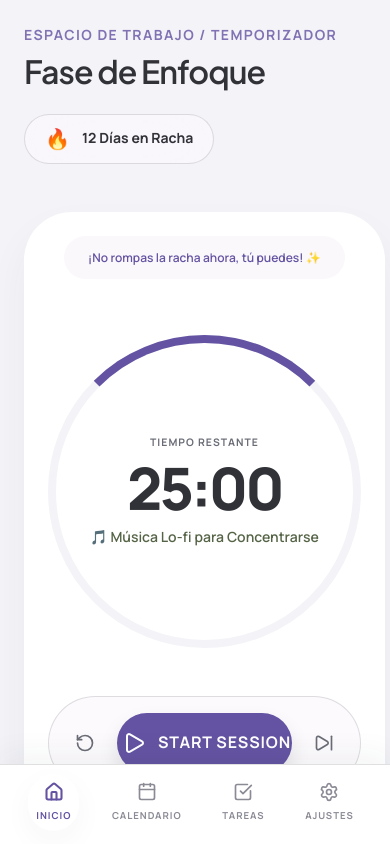
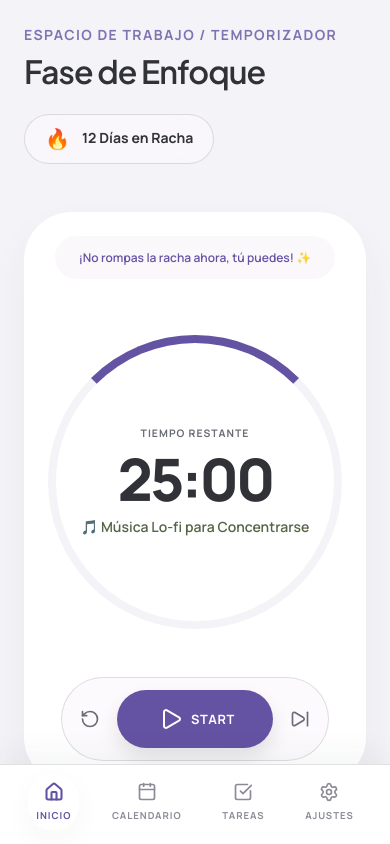
Before and after one commit to andres-pi/ai-pomodoro-planner, a Next.js app: page / in a window 390 px wide. Shown: the top 844 px of the page. Built offline with nearby package versions, Linux system fonts and the light colour scheme; no server answers.

Commit message:
fix(mobile): home ui aspect ratio

```diff
--- a/src/app/globals.css
+++ b/src/app/globals.css
@@ -71,6 +71,11 @@
   box-sizing: border-box;
   padding: 0;
   margin: 0;
+}
+
+html, body {
+  overflow-x: hidden;
+  max-width: 100vw;
 }
 
 body {
@@ -168,6 +173,11 @@ input[type=number] {
   grid-template-columns: 1fr 1fr;
 }
 
+.responsive-grid > div, .responsive-grid-equal > div {
+  min-width: 0;
+  min-height: 0;
+}
+
 /* MOBILE AND TABLET SCREENS (< 1024px) */
 @media (max-width: 1024px) {
   .responsive-grid, .responsive-grid-equal {
@@ -191,6 +201,8 @@ input[type=number] {
     border-radius: 0;
     margin: 0;
     padding-bottom: 120px !important; /* Make room for bottom nav */
+    width: 100%;
+    max-width: 100vw;
   }
 
   /* Bottom Navigation Overrides */
--- a/src/app/tasks/page.tsx
+++ b/src/app/tasks/page.tsx
@@ -112,10 +112,10 @@ export default function TasksPage() {
                         </button>
                      </div>
 
-                     <div style={{ display: 'flex', alignItems: 'center', justifyContent: 'space-between', padding: '0 0.5rem' }}>
+                     <div style={{ display: 'flex', alignItems: 'center', justifyContent: 'space-between', padding: '0 0.5rem', flexWrap: 'wrap', gap: '1rem' }}>
 
                         {/* Category Pills */}
-                        <div style={{ display: 'flex', gap: '0.5rem' }}>
+                        <div style={{ display: 'flex', gap: '0.5rem', flexWrap: 'wrap' }}>
                            {['focus', 'wellness', 'admin'].map((cat) => (
                               <button key={cat} onClick={() => setSelectedCategory(cat)} style={{
                                  padding: '0.4rem 1rem',
--- a/src/components/Timer.tsx
+++ b/src/components/Timer.tsx
@@ -52,12 +52,16 @@ export default function Timer() {
       padding: '3rem 2rem',
       display: 'flex',
       flexDirection: 'column',
-      alignItems: 'center',
+      alignItems: 'stretch',
+      width: '100%',
+      minWidth: 0,
+      minHeight: 0,
       position: 'relative'
     }}>
 
       {/* Decorative prompt on top */}
       <div style={{
+        alignSelf: 'center',
         backgroundColor: 'var(--color-background)',
         padding: '0.75rem 1.5rem',
         borderRadius: 'var(--radius-full)',
@@ -73,10 +77,17 @@ export default function Timer() {
       {/* Visual Clock Outline */}
       <div style={{
         position: 'relative',
-        width: '100%', maxWidth: '320px', aspectRatio: '1 / 1',
-        borderRadius: 'var(--radius-full)',
-        display: 'flex', alignItems: 'center', justifyContent: 'center',
-        margin: '1.5rem 0 3rem 0'
+        alignSelf: 'center',
+        width: '100%',
+        maxWidth: '320px',
+        aspectRatio: '1 / 1',
+        minWidth: 0,
+        minHeight: 0,
+        margin: '1.5rem 0 3rem 0',
+        display: 'flex',
+        alignItems: 'center',
+        justifyContent: 'center',
+        borderRadius: 'var(--radius-full)'
       }}>
 
         <div style={{
@@ -97,12 +108,15 @@ export default function Timer() {
           transition: 'all 1s linear'
         }}></div>
 
-        <div style={{ zIndex: 10, display: 'flex', flexDirection: 'column', alignItems: 'center' }}>
+        <div style={{
+          position: 'absolute', inset: '0px', zIndex: 10,
+          display: 'flex', flexDirection: 'column', alignItems: 'center', justifyContent: 'center', textAlign: 'center', padding: '0 1rem'
+        }}>
           <span className="text-label-disciplined" style={{ marginBottom: '0.5rem', color: '#6A6C76', fontSize: '0.65rem' }}>{t("TIMER_TIME_REMAINING")}</span>
           <span style={{ fontSize: 'clamp(3.5rem, 15vw, 5.5rem)', fontWeight: 800, letterSpacing: '-0.05em', color: 'var(--color-on-surface)', lineHeight: 1 }}>
             {formatTime(timeLeft)}
           </span>
-          <div style={{ marginTop: '0.5rem', display: 'flex', alignItems: 'center', gap: '0.5rem', color: 'var(--color-secondary)', fontWeight: 600, fontSize: '0.875rem' }}>
+          <div style={{ marginTop: '0.5rem', display: 'flex', alignItems: 'center', justifyContent: 'center', gap: '0.5rem', color: 'var(--color-secondary)', fontWeight: 600, fontSize: '0.875rem', flexWrap: 'wrap' }}>
             🎵 {t("TIMER_MUSIC_LOFI")}
           </div>
         </div>
@@ -110,8 +124,11 @@ export default function Timer() {
 
       {/* Controls Container using Glassmorphism pill embedded */}
       <div className="glass" style={{
-        display: 'flex', alignItems: 'center', gap: 'clamp(0.5rem, 3vw, 1.5rem)',
-        padding: '1rem clamp(1rem, 4vw, 2rem)', borderRadius: 'var(--radius-full)'
+        alignSelf: 'center',
+        display: 'flex', alignItems: 'center', gap: 'clamp(0.25rem, 2vw, 1rem)',
+        padding: '0.75rem clamp(0.5rem, 2vw, 1rem)', borderRadius: 'var(--radius-full)',
+        maxWidth: '100%',
+        minWidth: 0
       }}>
         <button
           onClick={() => {
@@ -120,7 +137,7 @@ export default function Timer() {
             if (phase === 'LONG_BREAK') baseTime = longBreakDuration;
             updateSettings({ timeLeft: baseTime });
           }}
-          style={{ width: '40px', height: '40px', borderRadius: '50%', display: 'flex', alignItems: 'center', justifyContent: 'center', color: '#6A6C76' }}
+          style={{ width: 'clamp(32px, 10vw, 40px)', height: 'clamp(32px, 10vw, 40px)', borderRadius: '50%', display: 'flex', alignItems: 'center', justifyContent: 'center', color: '#6A6C76', flexShrink: 0 }}
         >
           <RotateCcw size={20} />
         </button>
@@ -128,22 +145,23 @@ export default function Timer() {
         <button
           onClick={toggleTimer}
           style={{
-            width: 'clamp(140px, 45vw, 200px)', height: '60px', borderRadius: 'var(--radius-full)',
+            width: 'clamp(120px, 40vw, 200px)', height: 'clamp(50px, 15vw, 60px)', borderRadius: 'var(--radius-full)',
             backgroundColor: getPhaseColor(), color: 'white',
-            display: 'flex', alignItems: 'center', justifyContent: 'center', gap: '0.75rem',
+            display: 'flex', alignItems: 'center', justifyContent: 'center', gap: '0.5rem',
             boxShadow: '0 10px 20px rgba(0,0,0,0.1)',
-            transition: 'background-color 0.5s ease, transform 0.2s ease'
+            transition: 'background-color 0.5s ease, transform 0.2s ease',
+            flexShrink: 1
           }}
           onMouseDown={(e) => e.currentTarget.style.transform = 'scale(0.97)'}
           onMouseUp={(e) => e.currentTarget.style.transform = 'scale(1)'}
         >
           {isRunning ? <Pause size={24} /> : <Play size={24} style={{ marginLeft: '4px' }} />}
-          <span style={{ fontWeight: 700, letterSpacing: '0.05em', fontSize: '1rem' }}>{isRunning ? "PAUSE SESSION" : "START SESSION"}</span>
+          <span style={{ fontWeight: 700, letterSpacing: '0.05em', fontSize: 'clamp(0.8rem, 3vw, 1rem)' }}>{isRunning ? "PAUSE" : "START"}</span>
         </button>
 
         <button
           onClick={skipPhase}
-          style={{ width: '40px', height: '40px', borderRadius: '50%', display: 'flex', alignItems: 'center', justifyContent: 'center', color: '#6A6C76' }}
+          style={{ width: 'clamp(32px, 10vw, 40px)', height: 'clamp(32px, 10vw, 40px)', borderRadius: '50%', display: 'flex', alignItems: 'center', justifyContent: 'center', color: '#6A6C76', flexShrink: 0 }}
         >
           <SkipForward size={20} />
         </button>
```
